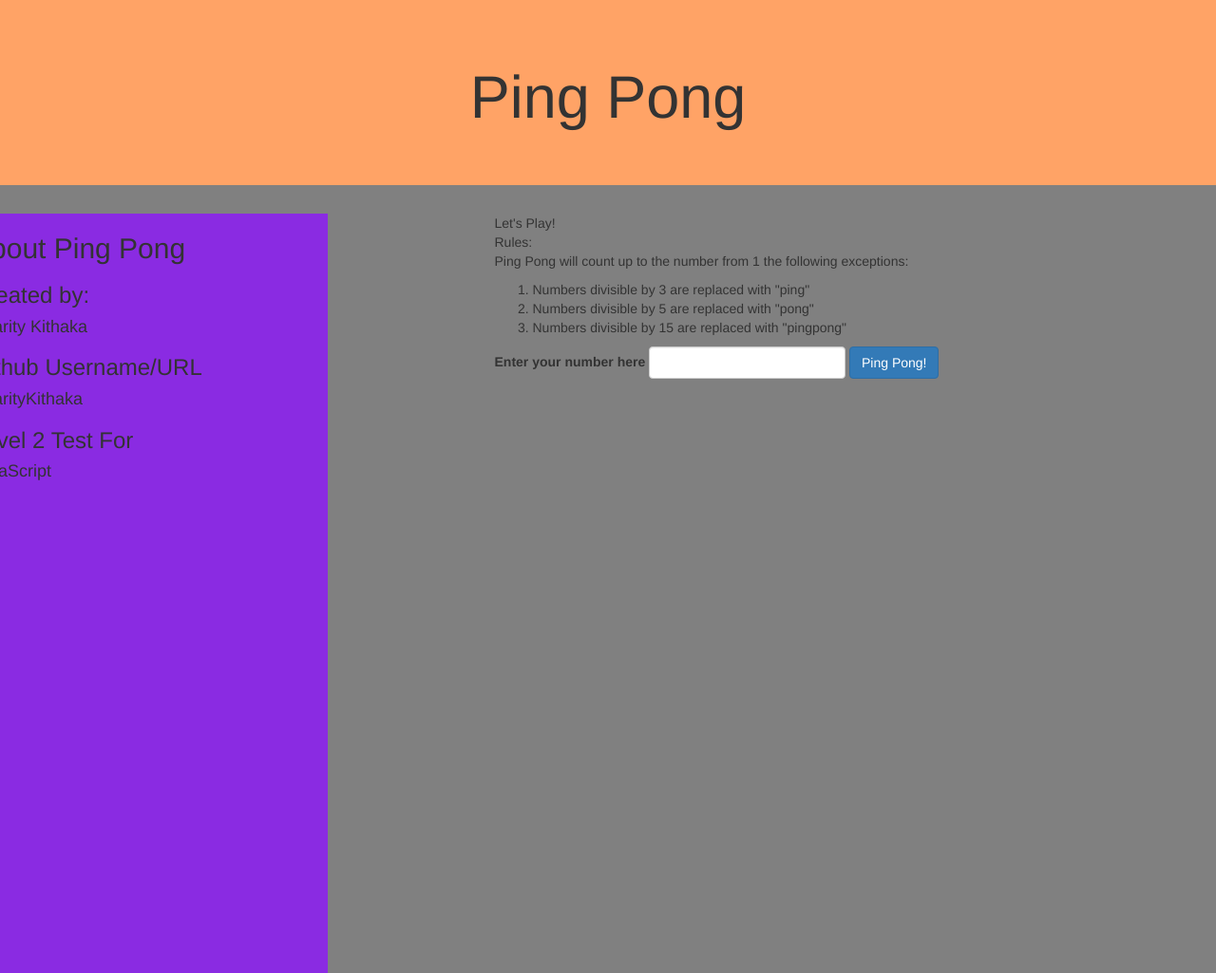
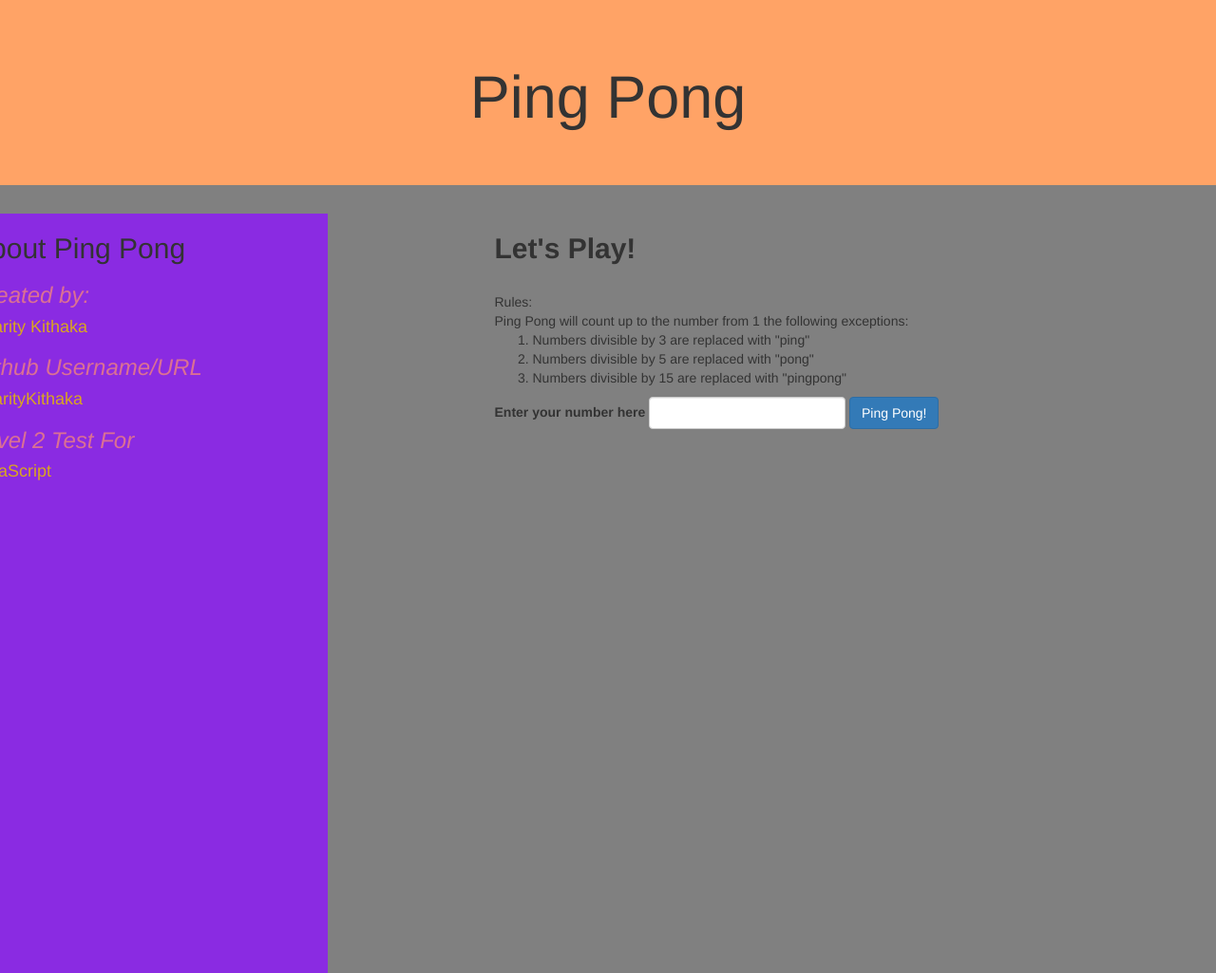
Before and after one commit to CharityKithaka/Ping-pong, a plain HTML site: page index.html in a window 1280 px wide. Shown: the whole page at 95% size. Drawn offline with Linux system fonts and the light colour scheme.

Commit message:
README.md modified

```diff
--- a/css/styles.css
+++ b/css/styles.css
@@ -17,3 +17,10 @@ body{
     margin-left: -100px;
 
 }
+h3{
+    font-style: italic;
+    color: palevioletred;
+}
+h4{
+    color: goldenrod;
+}
--- a/index.html
+++ b/index.html
@@ -31,17 +31,10 @@
         <h4>JavaScript</h4>
 
 
-
-
-
-
-
-
-
          </div>
          <div class="col-md-8">
 
-            <p> Let's Play!
+            <p> <h2><strong>Let's Play!</strong></h2>
                 <br>Rules:
                 <br>Ping Pong will count up to the number from 1 the following exceptions:
                 <ol>
```
Also changed, not shown: 1 other file.
